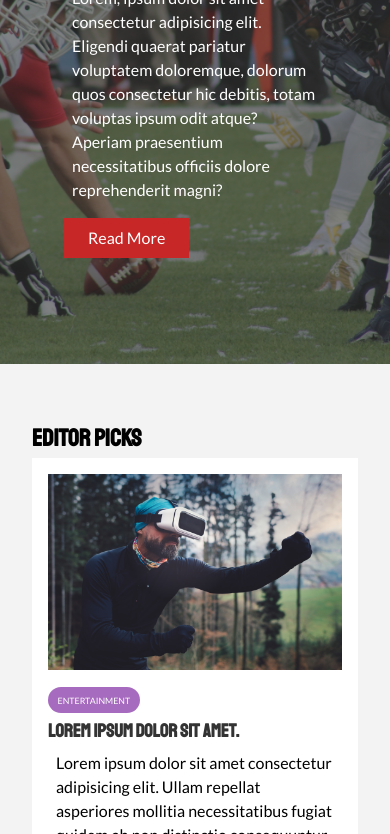
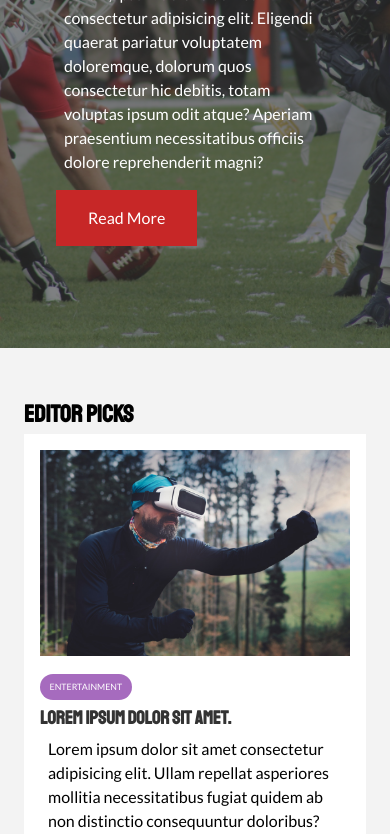
Before and after one commit to RedProgamer/News-Website, a plain HTML site: page index.html in a window 390 px wide. Shown: the part 303-1137 px from the top of the page. Drawn offline with Linux system fonts and the light colour scheme.

Commit message:
samsung is shit

```diff
--- a/css/mobile.css
+++ b/css/mobile.css
@@ -41,6 +41,10 @@
         font-size: 1.8rem;
     }
 
+    #showcase .showcase-content > a {
+        padding: 1rem 2rem;
+    }
+
     #main-footer .footer-container > *:last-child {
         grid-column: 1;
     }
--- a/css/style.css
+++ b/css/style.css
@@ -51,7 +51,7 @@ h1, h2, h3, h6 {
 .container {
     max-width: var(--max-width);
     margin:auto;
-    padding: 2rem;
+    padding: 1.5rem;
     overflow: hidden;
 }
 
```
